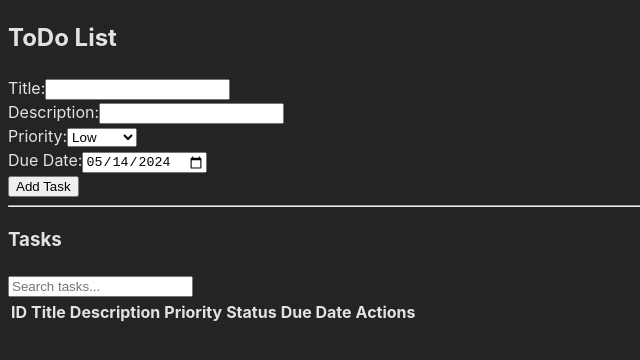
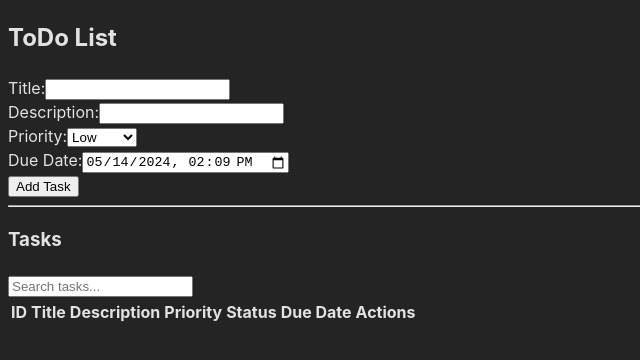
Before and after one commit to RzWilliam/ts-exam, a React (Vite) app: page / in a window 1280 px wide. Shown: the top 360 px of the page, without its empty margins (0-640 px from the left). Built offline with nearby package versions, Linux system fonts and the light colour scheme.

Commit message:
🎨 Add date type

```diff
--- a/src/model/types.ts
+++ b/src/model/types.ts
@@ -10,14 +10,22 @@ enum Status {
   Done,
 }
 
+type CustomDate = {
+  year: number;
+  month: number;
+  day: number;
+  hour: number;
+  minute: number;
+}
+
 interface Task {
   id: number;
   title: string;
   description: string;
   priority: Priority;
   status: Status;
-  dueDate: Date;
+  dueDate: CustomDate;
 }
 
 export { Priority, Status };
-export type { Task };
+export type { Task, CustomDate };
--- a/src/ui/component/ToDoItem.tsx
+++ b/src/ui/component/ToDoItem.tsx
@@ -28,7 +28,7 @@ const ToDoItem: React.FC<Props> = ({ task, updateTask, deleteTask }) => {
       <td>{task.description}</td>
       <td>{Priority[task.priority]}</td>
       <td>{Status[task.status]}</td>
-      <td>{task.dueDate ? task.dueDate.toLocaleDateString() : "No due date"}</td>
+      <td>{task.dueDate ? `${task.dueDate.day}/${task.dueDate.month}/${task.dueDate.year} ${task.dueDate.hour}:${task.dueDate.minute}` : "No due date"}</td>
       <td>
         {task.status === 0 && (
           <button onClick={handleStart}>Start</button>
--- a/src/ui/screen/ToDoManager.tsx
+++ b/src/ui/screen/ToDoManager.tsx
@@ -1,6 +1,14 @@
 import React, { useState } from "react";
-import { Task, Priority, Status } from "../../model/types";
+import { Task, Priority, Status, CustomDate } from "../../model/types";
 import ToDoList from "../component/ToDoList";
+
+const initialDate: CustomDate = {
+  year: new Date().getFullYear(),
+  month: new Date().getMonth(),
+  day: new Date().getDate(),
+  hour: new Date().getHours(),
+  minute: new Date().getMinutes()
+};
 
 const ToDoManager: React.FC = () => {
   const [tasks, setTasks] = useState<Task[]>([]);
@@ -10,7 +18,7 @@ const ToDoManager: React.FC = () => {
     Priority.Low
   );
   const [newTaskStatus, setNewTaskStatus] = useState<Status>(Status.ToDo);
-  const [newTaskDueDate, setNewTaskDueDate] = useState<Date>(new Date());
+  const [newTaskDueDate, setNewTaskDueDate] = useState<CustomDate>(initialDate);
 
   const addTask = () => {
     const newTask: Task = {
@@ -47,7 +55,7 @@ const ToDoManager: React.FC = () => {
     setNewTaskDescription("");
     setNewTaskPriority(Priority.Low);
     setNewTaskStatus(Status.ToDo);
-    setNewTaskDueDate(new Date());
+    setNewTaskDueDate(initialDate);
   };
 
   return (
@@ -83,10 +91,19 @@ const ToDoManager: React.FC = () => {
       <div>
         <label>Due Date:</label>
         <input
-          type="date"
-          value={newTaskDueDate.toISOString().split("T")[0]}
-          onChange={(e) => setNewTaskDueDate(new Date(e.target.value))}
+          type="datetime-local"
+          value={`${newTaskDueDate.year.toString().padStart(4, '0')}-${(newTaskDueDate.month + 1).toString().padStart(2, '0')}-${newTaskDueDate.day.toString().padStart(2, '0')}T${newTaskDueDate.hour.toString().padStart(2, '0')}:${newTaskDueDate.minute.toString().padStart(2, '0')}`}
+          onChange={(e) => {
+            const value = e.target.value;
+            const year = parseInt(value.slice(0, 4));
+            const month = parseInt(value.slice(5, 7)) - 1;
+            const day = parseInt(value.slice(8, 10));
+            const hour = parseInt(value.slice(11, 13));
+            const minute = parseInt(value.slice(14, 16));
+            setNewTaskDueDate({ year, month, day, hour, minute });
+          }}
         />
+
       </div>
       <button onClick={addTask}>Add Task</button>
 
```
